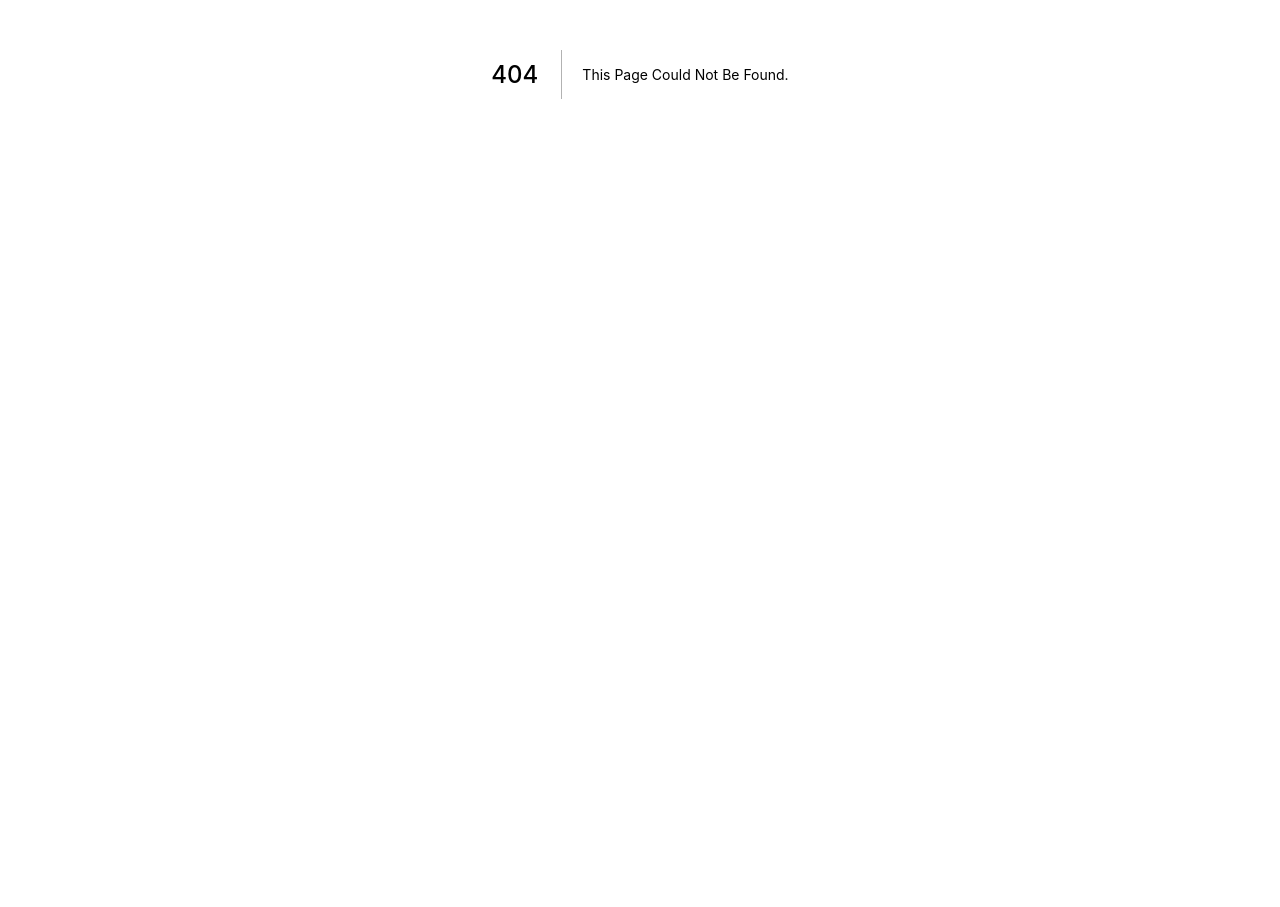
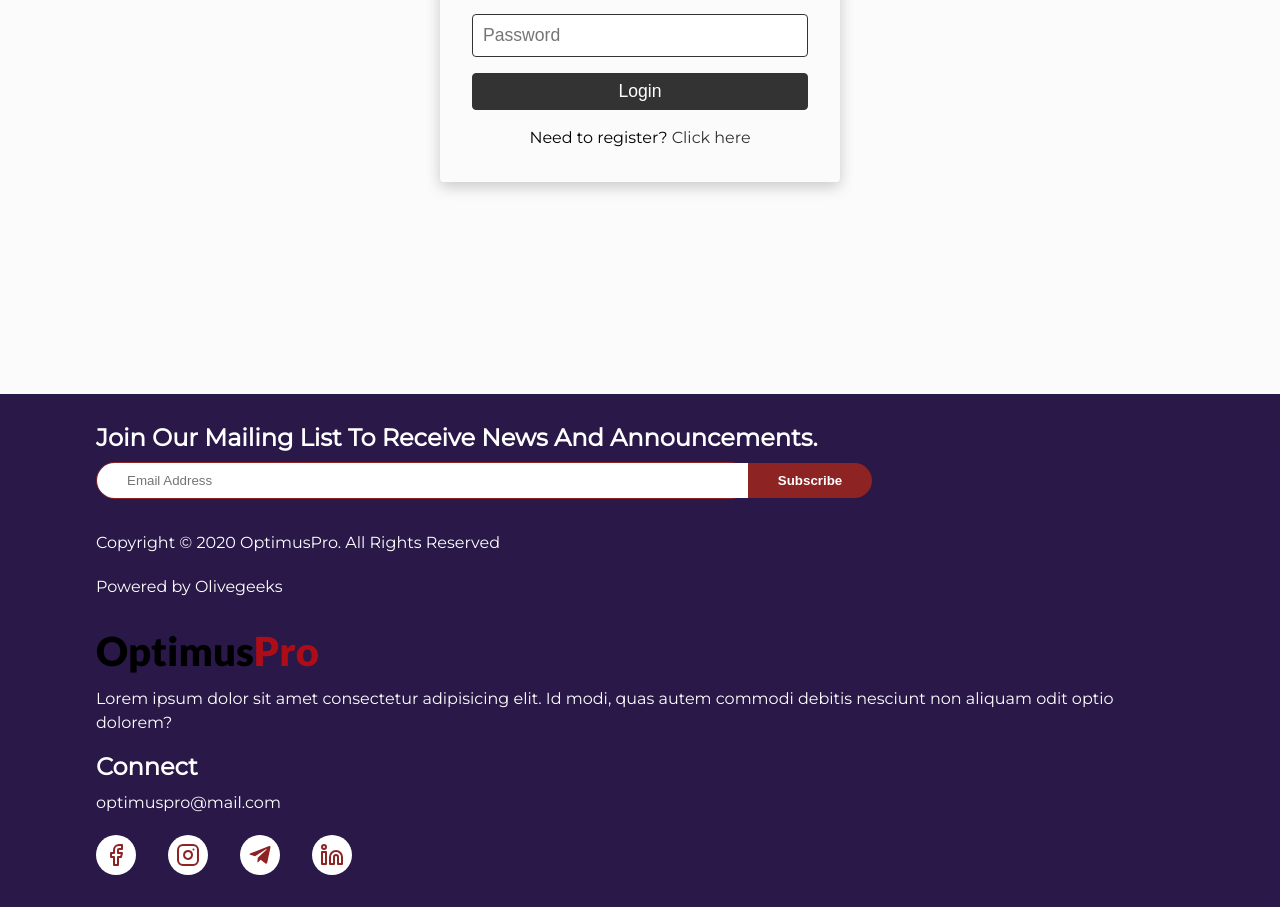
Before and after one commit to pena56/optimus-pro, a Next.js app: page /login in a window 1280 px wide. Before the commit this address had no page. Shown: the part 326-1233 px from the top of the page. Before the commit the page ends 800 px from the top, so only its background shows below. Built offline with nearby package versions, Linux system fonts and the light colour scheme.

Commit message:
'footer-component'

```diff
--- a/components/Footer.js
+++ b/components/Footer.js
@@ -1,17 +1,84 @@
 import React from 'react'
-import styles from '../styles/Home.module.css'
+import { useForm } from 'react-hook-form'
+import Link from 'next/link'
+import { FiFacebook, FiInstagram, FiLinkedin } from 'react-icons/fi'
+import { FaTelegram, FaTelegramPlane } from 'react-icons/fa'
 
 const Footer = () => {
+  const { register, handleSubmit, errors } = useForm()
+
+  const onSubmit = (data) => {
+    console.log('Form Data:', data)
+  }
   return (
-    <footer className={styles.footer}>
+    <footer className='footer'>
+      <div className='section-center'>
+        <div className='row'>
+          <div className='news-letter col-md-6 mx-auto'>
+            <h4 className='sub-title'>
+              Join our mailing list to receive news and announcements.
+            </h4>
+            <form onSubmit={handleSubmit(onSubmit)}>
+              <div className='form-group'>
+                <input
+                  type='email'
+                  name='email'
+                  placeholder='Email Address'
+                  ref={register({ required: { value: true } })}
+                />
+                <button type='submit'>Subscribe</button>
+              </div>
+            </form>
+            <div className='small-footer'>
+            <p>Copyright &copy; 2020 OptimusPro. All Rights Reserved</p>
               <a
-          href="https://olivegeeks.com"
-          target="_blank"
-          rel="noopener noreferrer"
+                href='https://olivegeeks.com'
+                target='_blank'
+                rel='noopener noreferrer'
               >
                 Powered by Olivegeeks{' '}
                 {/* <img src="/vercel.svg" alt="Vercel Logo" className={styles.logo} /> */}
               </a>
+            </div>
+          </div>
+          <div className='social-links col-md-4 mx-auto'>
+            <h2 className='logo'>
+              Optimus<span>Pro</span>{' '}
+            </h2>
+            <div className='footer-content'>
+              <p>
+                Lorem ipsum dolor sit amet consectetur adipisicing elit. Id
+                modi, quas autem commodi debitis nesciunt non aliquam odit optio
+                dolorem?
+              </p>
+              <h4 className='sub-title'>Connect</h4>
+              <p>optimuspro@mail.com</p>
+              <div className='icons'>
+                <Link href='/'>
+                  <a className='footer-icon'>
+                    <FiFacebook />
+                  </a>
+                </Link>
+                <Link href='/'>
+                  <a className='footer-icon'>
+                    <FiInstagram />
+                  </a>
+                </Link>
+                <Link href='/'>
+                  <a className='footer-icon'>
+                    <FaTelegramPlane />
+                  </a>
+                </Link>
+                <Link href='/'>
+                  <a className='footer-icon'>
+                    <FiLinkedin />
+                  </a>
+                </Link>
+              </div>
+            </div>
+          </div>
+        </div>
+      </div>
     </footer>
   )
 }
--- a/package.json
+++ b/package.json
@@ -14,6 +14,8 @@
     "react": "17.0.1",
     "react-bootstrap": "^1.5.2",
     "react-dom": "17.0.1",
+    "react-hook-form": "^6.15.5",
+    "react-hot-toast": "^1.0.2",
     "react-icons": "^4.2.0",
     "react-player": "^2.9.0"
   }
--- a/pages/index.js
+++ b/pages/index.js
@@ -449,6 +449,7 @@ export default function Home() {
             </div>
           </div>
         </Section>
+
       </Layout>
     </div>
   )
--- /dev/null
+++ b/pages/login.js
@@ -0,0 +1,51 @@
+import React from 'react'
+import Layout from '@/components/Layout'
+import { useForm } from 'react-hook-form'
+import Link from 'next/link'
+
+const login = () => {
+  const { handleSubmit, register, errors } = useForm()
+
+  const onSubmit = (data) => {
+    console.log('Form Data:', data)
+  }
+
+  return (
+    <Layout>
+      <div className='page-100 login-section'>
+        <div className='form-container'>
+          <h4>Login</h4>
+          <form onSubmit={handleSubmit(onSubmit)} className='form'>
+            <div className='form-control'>
+              <input
+                type='email'
+                placeholder='example@gmail.com'
+                name='email'
+                ref={register({ required: { value: true, message: 'Email is required' } })}
+              />
+              <span className="error">{errors ?.email?.message}</span>
+            </div>
+            <div className='form-control'>
+              <input
+                type='password'
+                placeholder='Password'
+                name='password'
+                ref={register({ required: { value: true, message: 'Password is required' } })}
+              />
+              <span className="error">{errors?.password ?.message}</span>
+            </div>
+            <button type="submit" className="btn-login">Login</button>
+            <div>
+              Need to register?
+              <Link href='/register'>
+                <a> Click here</a>
+              </Link>
+            </div>
+          </form>
+        </div>
+      </div>
+    </Layout>
+  )
+}
+
+export default login
--- a/styles/Home.module.css
+++ b/styles/Home.module.css
@@ -20,9 +20,19 @@
   width: 100%;
   height: 100px;
   border-top: 1px solid #eaeaea;
-  display: flex;
-  justify-content: center;
-  align-items: center;
+  background: #333;
+  color: #fff;
+  /* display: flex; */
+  /* justify-content: ; */
+  /* align-items: center; */
+}
+
+.footer .row {
+  padding: 2rem 0;
+}
+
+.footer form .form-group input {
+  width: 100%;
 }
 
 .footer img {
--- a/styles/globals.css
+++ b/styles/globals.css
@@ -267,17 +267,63 @@ nav a {
   margin-right: auto;
 }
 .page-100 {
-  min-height: calc(100vh - 10rem);
+  min-height: calc(100vh - 5rem);
   padding: 5rem 0;
 }
 .page {
   min-height: calc(100vh - (20vh + 10rem));
 }
 
+.login-section {
+  display: flex;
+  align-items: center;
+  justify-content: center;
+  text-align: center;
+}
+
+.login-section .form {
+  /* background: #f6f6f6; */
+  padding: 2rem;
+  width: 400px;
+  border-radius: 4px;
+  box-shadow: 0 5px 15px rgba(0, 0, 0, 0.2);
+}
+
+.form input {
+  width: 100%;
+  padding: 10px;
+  border-radius: 4px;
+  border: none;
+  border: solid 1px #333;
+  font-size: 1.1rem;
+}
+
+.form-control {
+  margin-bottom: 1rem;
+  text-align: left;
+}
+
+.error {
+  color: red;
+}
+
+.form button {
+  width: 100%;
+  padding: 7px;
+  font-size: 1.1rem;
+  border-radius: 4px;
+  border: none;
+  border: solid 1px #333;
+  background: #333;
+  color: #fff;
+  margin-bottom: 1rem;
+}
+
 .default {
   line-height: 5;
   background:#02072fa8;
 }
+
 
 
 .side__nav {
@@ -582,6 +628,82 @@ nav a {
   margin-top: 1rem;
 }
 
+.footer {
+  background: #130036e7;
+  padding: 2rem 0;
+
+}
+
+.footer form .form-group {
+  width: 60%;
+  white-space: nowrap;
+  border: solid 1px #8d2323;
+  border-radius: 30px;
+}
+
+.sub-title {
+  font-weight: 900;
+  color: #fff;
+}
+
+.footer form .form-group input{
+  border: none;
+  border-bottom-left-radius: 30px;
+  border-top-left-radius: 30px;
+  padding: 10px 30px;
+  outline: none;
+}
+
+.form-group button {
+  border: none;
+  border-bottom-right-radius: 30px;
+  border-top-right-radius: 30px;
+  padding: 10px 30px;
+  font-weight: 900;
+  background: #8d2323;
+  color: #fff;
+}
+
+.footer form .form-group input {
+  width: 100%;
+}
+
+.icons {
+  display: flex;
+}
+
+.footer-content {
+  color: #fff;
+  margin-top: 1rem;
+}
+
+.footer-icon {
+  color: #8d2323;
+  font-size: 1.5rem;
+  margin-right: 2rem;
+  width: 40px;
+  height: 40px;
+  border-radius: 50%;
+  background: #fff;
+  display: flex;
+  align-items: center;
+  justify-content: center;
+  transition: all 0.7s ease-in-out;
+}
+
+.footer-icon:hover {
+  color: #fff;
+  background: #8d2323;
+}
+
+.small-footer {
+  margin: 2rem 0;
+  color: #fff;
+}
+.small-footer a {
+  color: #fff;
+}
+
 @media screen and (max-width: 980px) {
   .service__section {
     width: 100%;
@@ -621,4 +743,9 @@ nav a {
     padding: 1rem;
     border-radius: 6px;
   }
+
+  .login-section .form {
+    width: 300px;
+    margin: auto;
+  }
 }
```
Also changed, not shown: pages/register.js (added, +60 -0 lines), 1 other file (tests, documents, lock files or other folders). Lines whose indentation alone changed are shown as unchanged.
